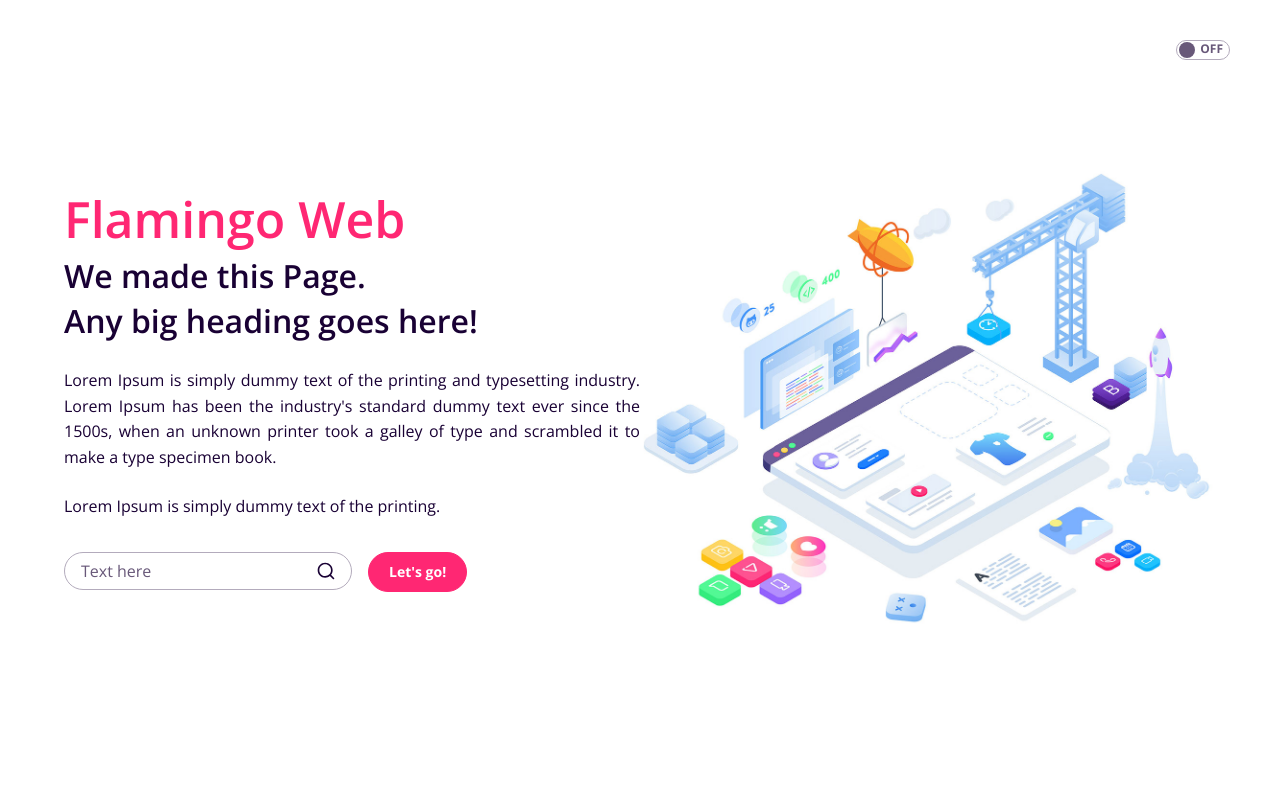
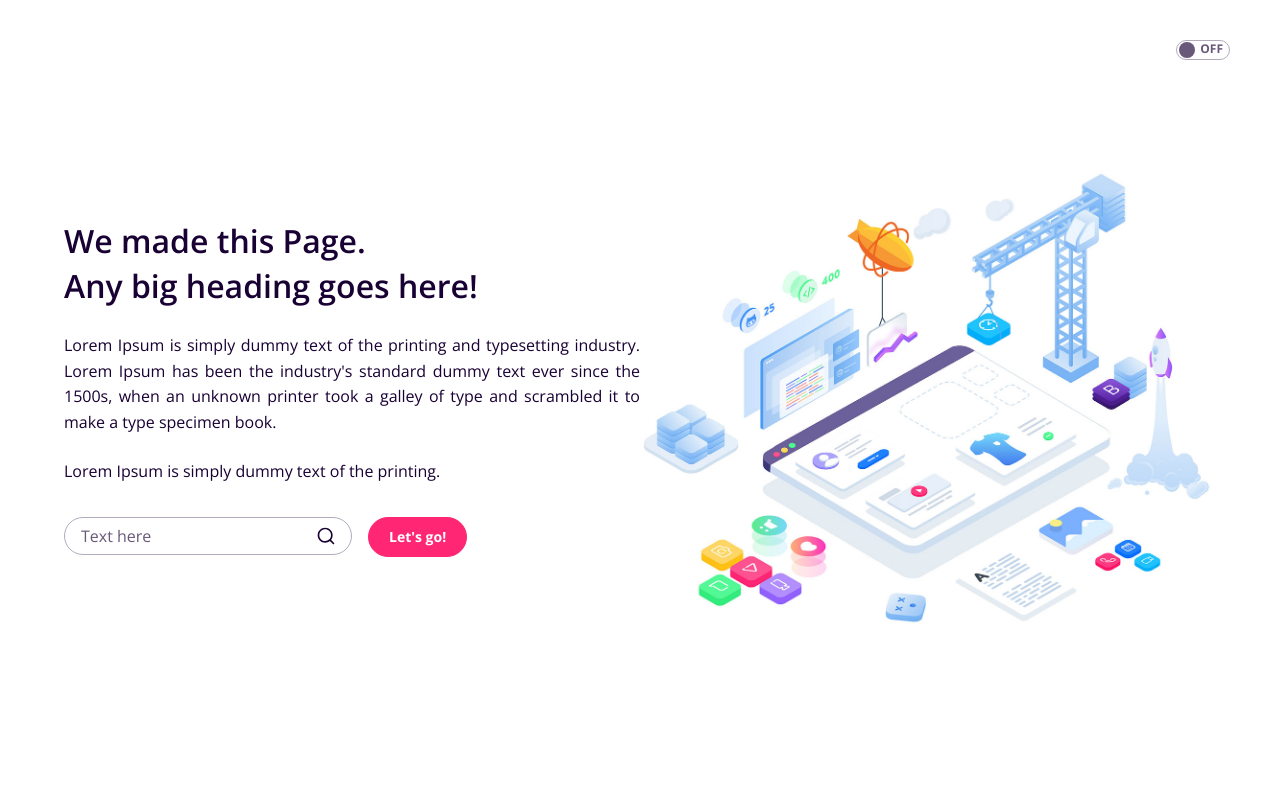
Before and after one commit to MANEESH-P/flamingo-web, a React (Create React App) app: page /demo in a window 1280 px wide. Shown: the top 800 px of the page. Built offline with nearby package versions, Linux system fonts and the light colour scheme.

Commit message:
header fix

```diff
--- a/src/Containers/Demo/Demo.js
+++ b/src/Containers/Demo/Demo.js
@@ -24,7 +24,6 @@ export default function Demo() {
     <div className="demo-container">
       <header className="header pl-16 pr-16">
         <div className="header__left">
-          <h1 className="brand">Flamingo Web</h1>
           <h1 className="mb-6">
             We made this Page. <br /> Any big heading goes here!
           </h1>
```
